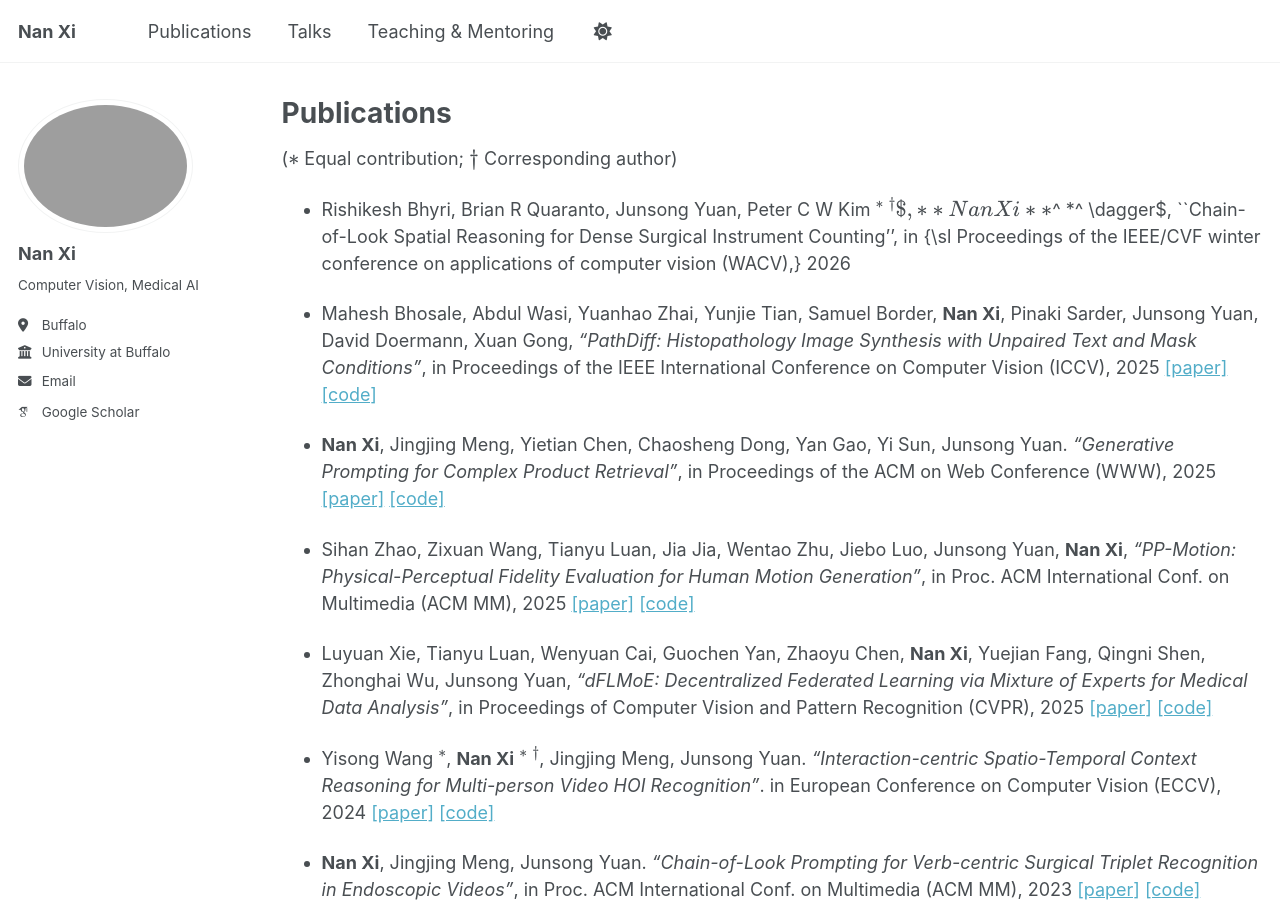
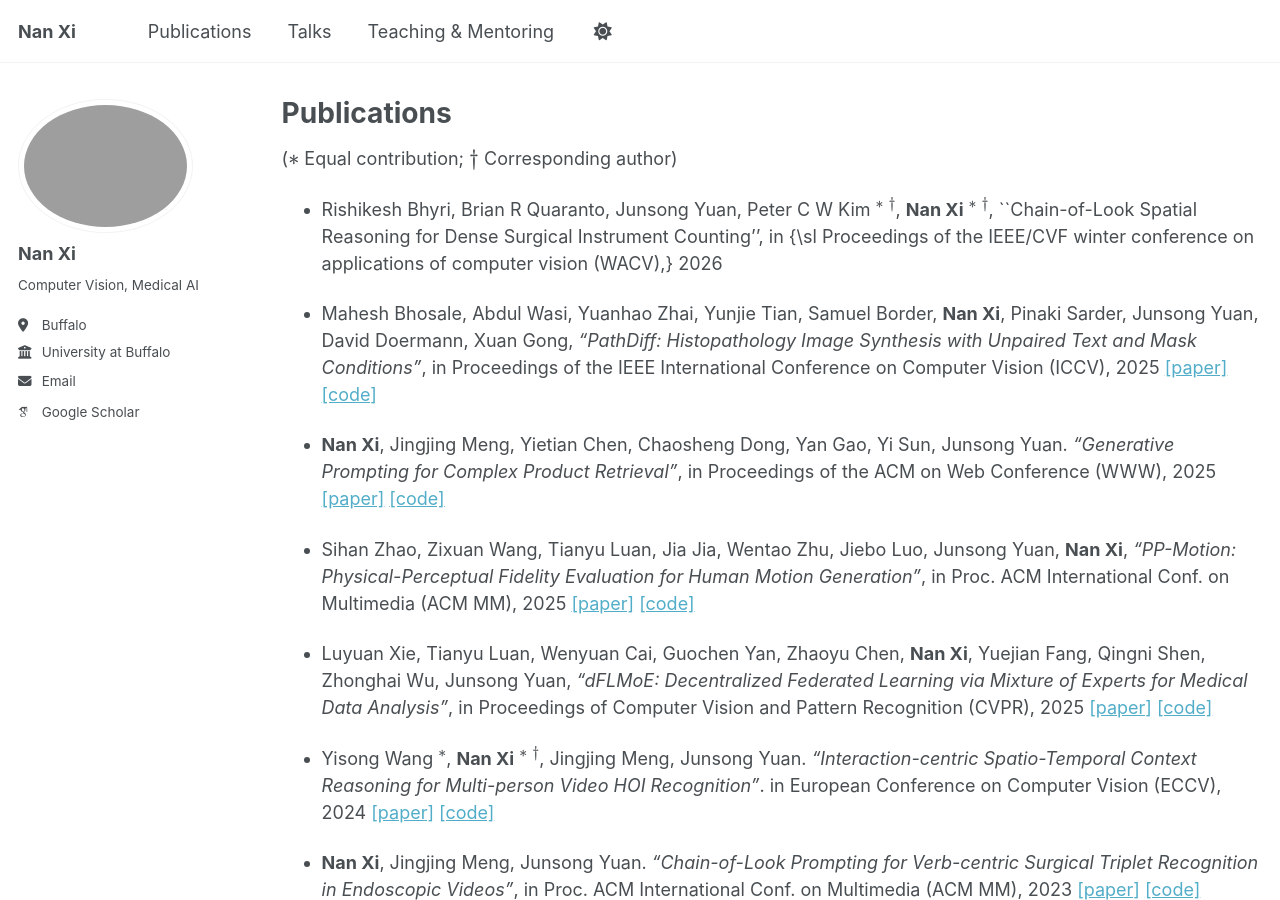
Before and after one commit to southnx/southnx.github.io, a Jekyll site: the page built from _pages/publications.md, in a window 1280 px wide and 900 px high. Built offline with Jekyll 4.4.1, drawn with Linux system fonts in a browser that asks for light colours; some web fonts are replaced; a script that is not in the unit is left out.

```diff
--- a/_pages/publications.md
+++ b/_pages/publications.md
@@ -7,7 +7,7 @@ author_profile: authors
 
 ($$*$$ Equal contribution; $$\dagger$$ Corresponding author)
 
-- Rishikesh Bhyri, Brian R Quaranto, Junsong Yuan, Peter C W Kim $$^ *$$ $$^ \dagger$, **Nan Xi** $$^ *$$ $$^ \dagger$, ``Chain-of-Look Spatial Reasoning for Dense Surgical Instrument Counting'', in {\sl Proceedings of the IEEE/CVF winter conference on applications of computer vision (WACV),} 2026
+- Rishikesh Bhyri, Brian R Quaranto, Junsong Yuan, Peter C W Kim $$^ *$$ $$^ \dagger$$, **Nan Xi** $$^ *$$ $$^ \dagger$$, ``Chain-of-Look Spatial Reasoning for Dense Surgical Instrument Counting'', in {\sl Proceedings of the IEEE/CVF winter conference on applications of computer vision (WACV),} 2026
 
 - Mahesh Bhosale, Abdul Wasi, Yuanhao Zhai, Yunjie Tian, Samuel Border, **Nan Xi**, Pinaki Sarder, Junsong Yuan, David Doermann, Xuan Gong, *“PathDiff: Histopathology Image Synthesis with Unpaired Text and Mask Conditions”*, in Proceedings of the IEEE International Conference on Computer Vision (ICCV), 2025 [[paper]](https://arxiv.org/pdf/2506.23440)  [[code]](https://github.com/bhosalems/PathDiff?tab=readme-ov-file)
 
```
